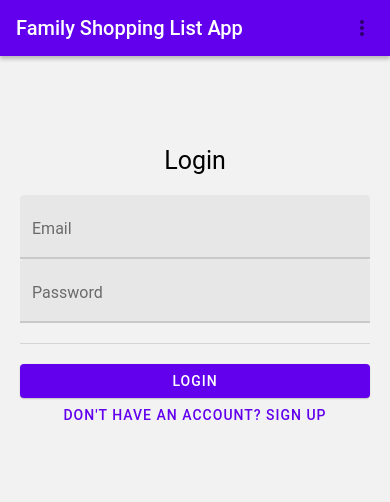
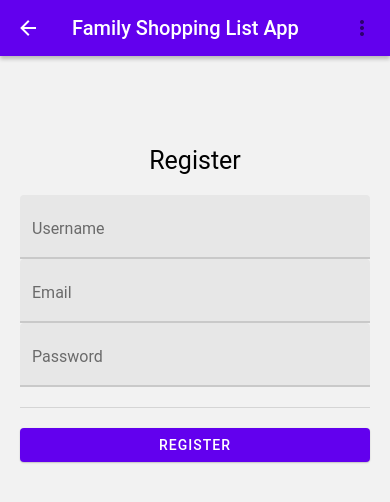
Before and after one commit to PetteriV99/TWC-AAD-Repository, a React Native app in the folder client/: screen /Register in a window 390 px wide. Shown: the top 502 px of the page. Built offline with nearby package versions, Linux system fonts and the light colour scheme.

Commit message:
Basic account creation screen

```diff
--- a/client/router.tsx
+++ b/client/router.tsx
@@ -7,6 +7,7 @@ import {
   Profile,
   Login,
   EditProfile,
+  Register
 } from './screens'
 import { createBottomTabNavigator } from '@react-navigation/bottom-tabs'
 const Stack = createNativeStackNavigator()
@@ -135,6 +136,7 @@ const Router = () => {
     >
       <Stack.Screen name='MainApp' component={MainApp} />
       <Stack.Screen name='Login' component={Login} />
+      <Stack.Screen name='Register' component={Register} />
       <Stack.Screen name='EditProfile' component={EditProfile} />
     </Stack.Navigator>
   )
--- /dev/null
+++ b/client/screens/Register.tsx
@@ -0,0 +1,63 @@
+import { StyleSheet, View } from 'react-native'
+import { Button, Divider, Text, TextInput } from 'react-native-paper'
+import * as React from 'react'
+import { gql } from '@apollo/client/core'
+import { useMutation } from '@apollo/client'
+
+const REGISTER = gql`
+  mutation signUp($username: String!, $email: String!, $password: String!) {
+    signUp(username: $username, email: $email, password: $password)
+  }
+`
+
+export default function Login({ navigation }: any) {
+  const [email, setEmail] = React.useState('')
+  const [password, setPassword] = React.useState('')
+  const [username, setUsername] = React.useState('')
+  const [register, { data, loading, error }] = useMutation(REGISTER)
+
+  return (
+    <View style={{ marginTop: 50, padding: 20 }}>
+      <Text
+        style={{ padding: 10, margin: 10, textAlign: 'center', fontSize: 25 }}
+      >
+        Register
+      </Text>
+      <TextInput
+        label='Username'
+        value={username}
+        onChangeText={text => setUsername(text)}
+      />
+      <TextInput
+        label='Email'
+        value={email}
+        onChangeText={text => setEmail(text)}
+      />
+      <TextInput
+        label='Password'
+        value={password}
+        onChangeText={text => setPassword(text)}
+      />
+      <Divider style={{ marginVertical: 20 }} />
+      <Button
+        mode='contained'
+        onPress={async () => {
+          register({ variables: { username, email, password } })
+        }}
+      >
+        Register
+      </Button>
+    </View>
+  )
+}
+
+const styles = StyleSheet.create({
+  container: {
+    borderWidth: 10,
+    flex: 1,
+    padding: 30,
+    backgroundColor: '#fff',
+    alignItems: 'center',
+    justifyContent: 'center',
+  },
+})
--- a/client/screens/index.ts
+++ b/client/screens/index.ts
@@ -5,5 +5,6 @@ import ShoppingList from './ShoppingList';
 import Profile from './Profile';
 import Login from './Login';
 import EditProfile from './EditProfile';
+import Register from './Register'
 
-export {ShoppingList, Home, Family, Profile, Login,EditProfile };
+export {ShoppingList, Home, Family, Profile, Login,EditProfile, Register };
```
